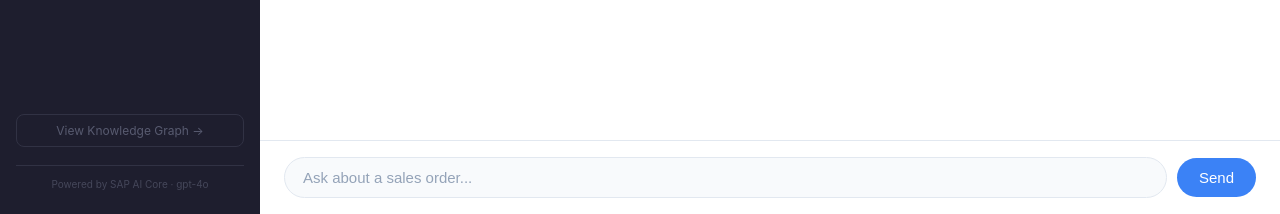
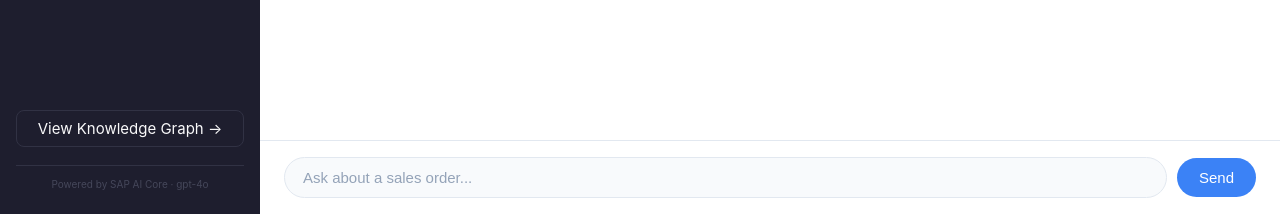
Before and after one commit to avinashvaidya09/ontology-grounded-sales-agent, a FastAPI app: page / in a window 1280 px wide. Shown: the part 586-800 px from the top of the page. Run offline with FastAPI, Linux system fonts and the light colour scheme; parts of the project's set-up code (start-up, migrations or seed data) failed here and were passed over.

Commit message:
Updated CSS

```diff
--- a/src/templates/index.html
+++ b/src/templates/index.html
@@ -106,8 +106,8 @@
 
     .kg-link {
       display: block;
-      font-size: 12px;
-      color: #585b70;
+      font-size: 15px;
+      color: #f9f9fa;
       text-decoration: none;
       text-align: center;
       padding: 8px 0;
```
